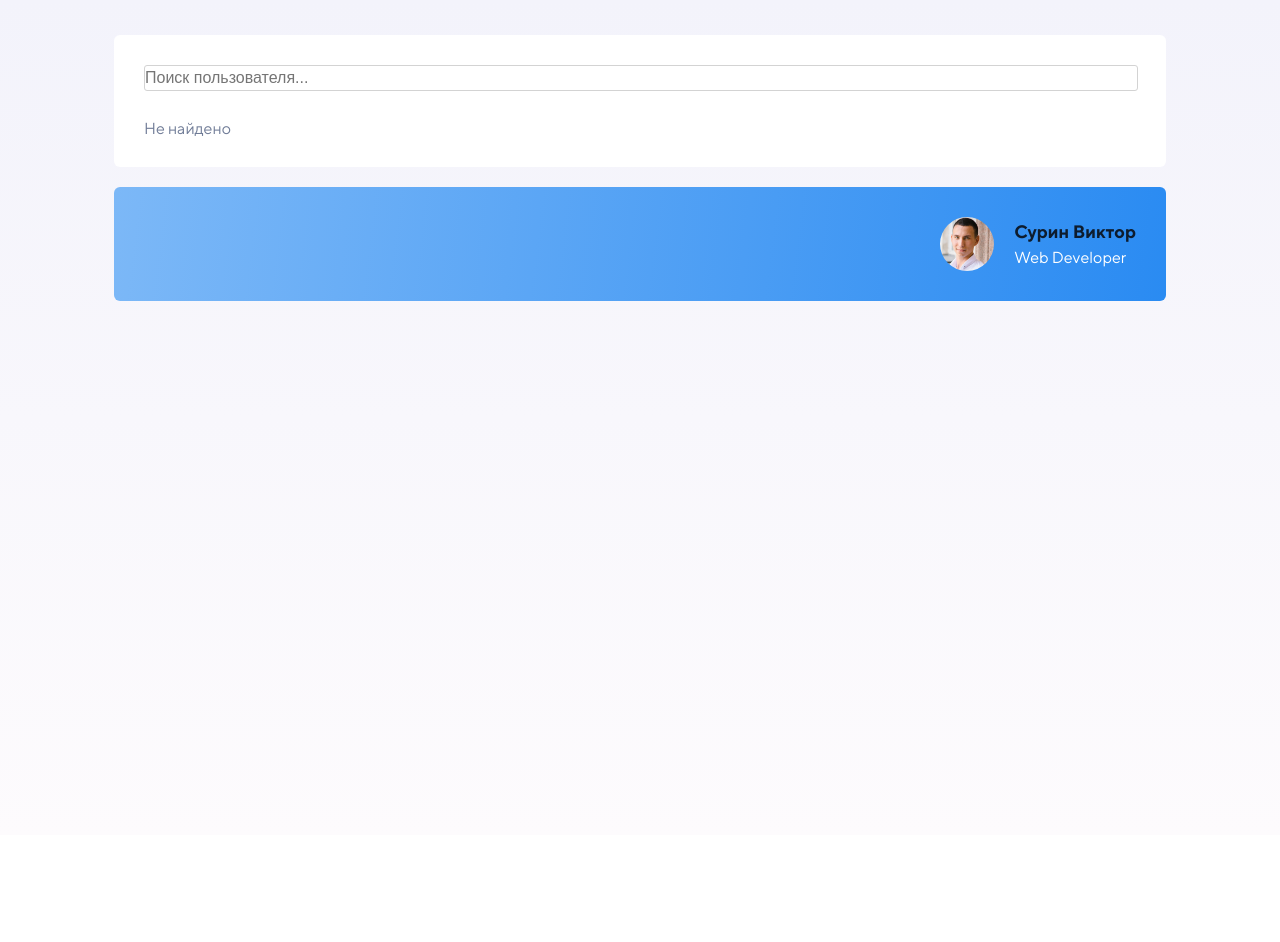
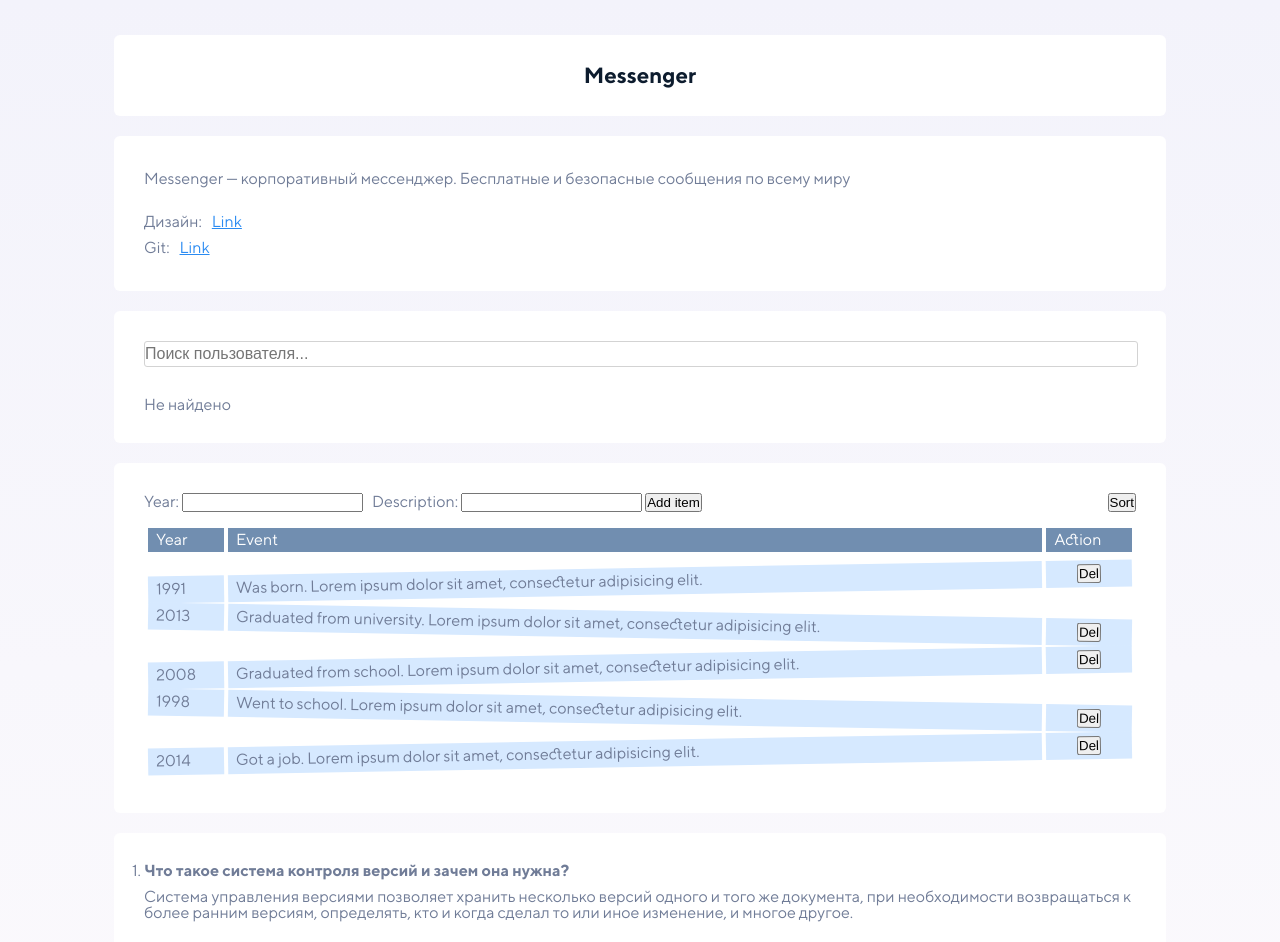
Before and after one commit to SurinVIktor/O_n_i_x___internship, a React (Create React App) app: page / in a window 1280 px wide. Shown: the top 942 px of the page. Before the commit the page ends 835 px from the top, so only its background shows below. Built offline with nearby package versions, Linux system fonts and the light colour scheme.

Commit message:
#7: Вернул задания которые удалил

```diff
--- a/src/App.js
+++ b/src/App.js
@@ -1,12 +1,15 @@
 import './reset.css';
 import './style.css';
 import React from 'react';
-import {GitSearch, User} from "./components";
+import {Faq, Header, Table, GitSearch, User} from "./components";
 
 function App() {
   return (
     <div className="App">
+      <Header />
       <GitSearch/>
+      <Table/>
+      <Faq/>
       <User/>
     </div>
   );
--- a/src/components/index.js
+++ b/src/components/index.js
@@ -2,3 +2,6 @@ export {default as User} from "./User";
 export {default as GitSearch} from "./GitSearch";
 export {default as Input} from "./Input";
 export {default as Card} from "./Card";
+export {default as Faq} from "./Faq";
+export {default as Header} from "./Header";
+export {default as Table} from "./Table";
```
